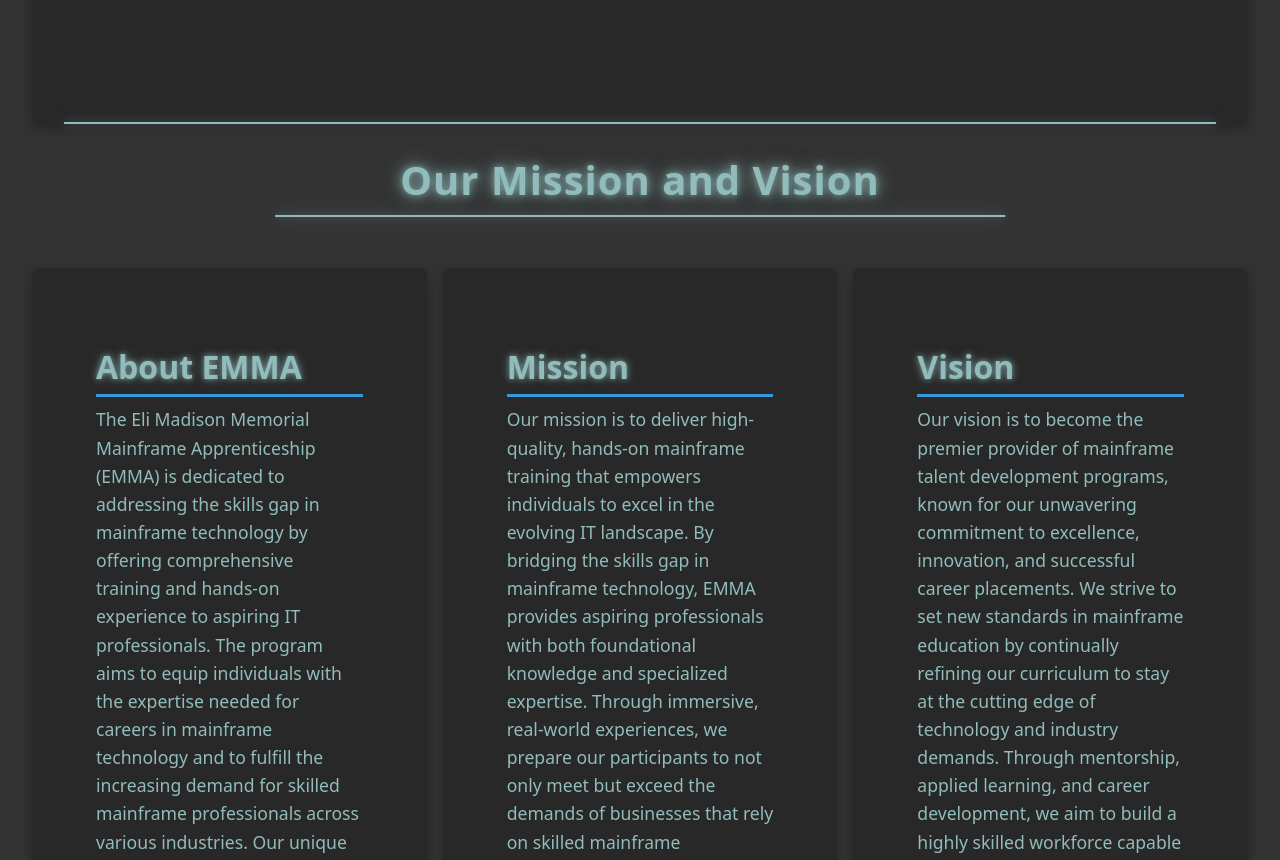
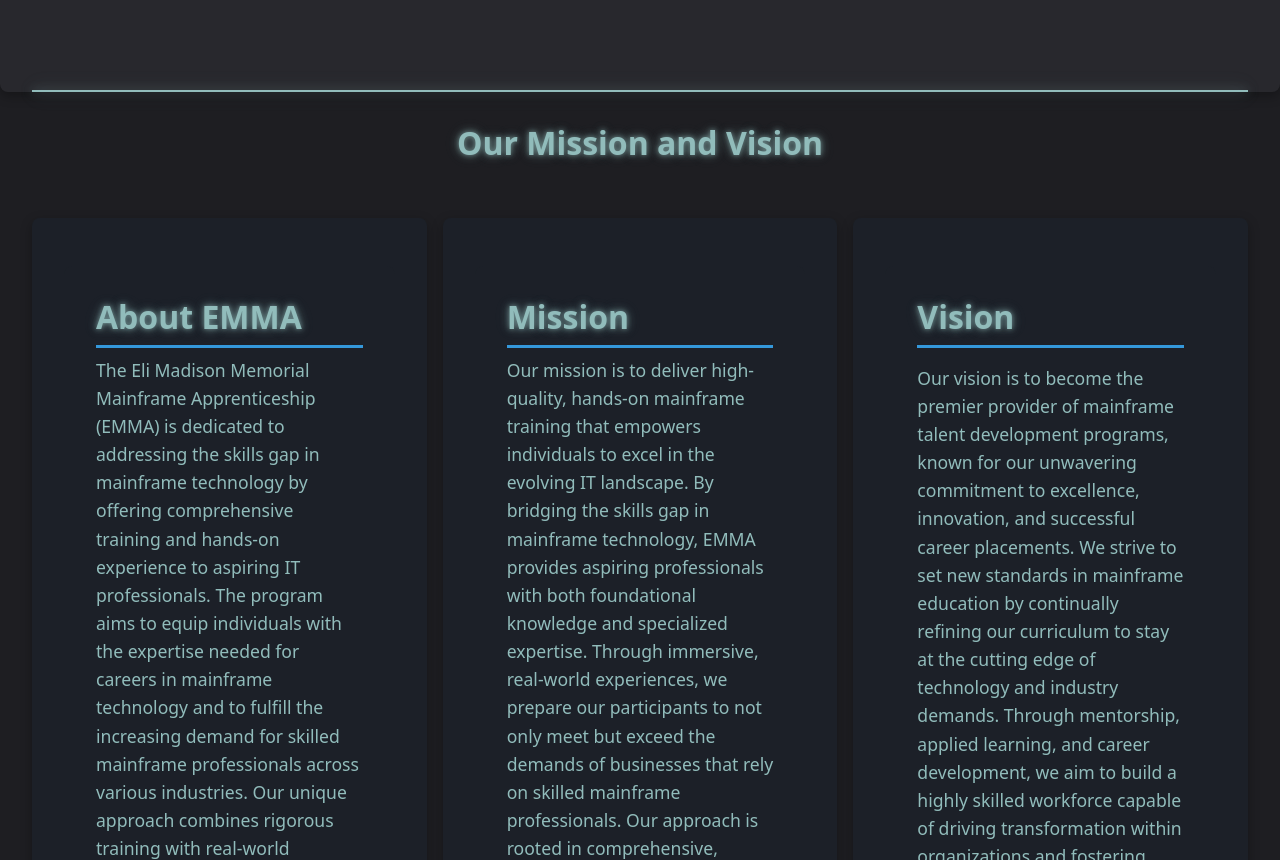
Before and after one commit to serjykalstryke/EMMASite, a React (Create React App) app in the folder emma/: page / in a window 1280 px wide. Shown: the part 1940-2800 px from the top of the page. Built offline with nearby package versions, Linux system fonts and the light colour scheme.

Commit message:
fixed styling hopefully

```diff
--- a/emma/src/App.css
+++ b/emma/src/App.css
@@ -1,82 +1,78 @@
-/* App.css */
-
 :root {
-  --electric-blue: rgb(145, 188, 187); /* Same electric blue variable */
-  --blue-glow: rgba(147, 192, 190, 0.4);
+  --electric-blue: rgb(145, 188, 187); /* Electric blue accent */
+  --subtle-gray: rgb(30, 30, 34); /* Darker base gray for backgrounds */
+  --soft-gray: rgb(40, 40, 45); /* Soft gray for section boxes */
+  --text-light-gray: #d1d5db; /* Light text for contrast */
+  --blue-glow: rgba(147, 192, 190, 0.4); /* Blue glow for text shadow */
 }
 
 /* Global body styling */
 body {
-  background-color: #1e1e1e;
-  color: #ffffff;
+  background-color: var(--subtle-gray);
+  color: var(--text-light-gray);
   margin: 0;
   font-family: 'Open Sans', sans-serif;
 }
 
-/* Main container for all sections under SplashImage */
+/* Section Background Styling */
 .info-grid-section {
-  background-color: #333333; /* Dark background for the entire page under SplashImage */
-  padding: 2rem 0; /* Vertical padding to add spacing around sections */
+  background-color: var(--subtle-gray);
+  padding: 2rem 0;
 }
 
-/* Container to align EventList, Info Grid, and Contact sections */
-.info-grid-container {
-  max-width: 2000px;
-  margin: 0 auto;
-  padding: 2rem; /* Consistent padding around content */
-  display: grid;
-  grid-gap: 2rem;
-}
-
-/* Info Grid Title Styling */
-.info-grid-title {
-  font-size: 2.5rem;
-  font-weight: bold;
-  color: var(--electric-blue);
-  text-shadow:
-      0 0 5px var(--blue-glow),
-      0 0 10px var(--blue-glow),
-      0 0 15px var(--blue-glow),
-      0 0 20px rgba(145,188,187, 0.6);
-  text-align: center;
-  margin-bottom: 1.5rem;
-  padding-bottom: 0.5rem;
-  position: relative;
-  letter-spacing: 1px;
-}
-
-/* Underline for the Info Grid Title */
-.info-grid-title::after {
-  content: '';
-  position: absolute;
-  bottom: -5px;
-  left: 50%;
-  transform: translateX(-50%);
-  width: 60%;
-  height: 2px;
-  background: var(--electric-blue);
-  box-shadow: 0 0 10px var(--blue-glow), 0 0 20px var(--blue-glow);
-}
-
-/* Info Grid layout for About, Mission, and Vision */
+/* Container Styling */
+/* Info Grid Container */
 .info-grid {
   display: grid;
   grid-template-columns: repeat(3, 1fr); /* 3 equal columns for large screens */
   gap: 1rem;
+  max-width: 2000px;
+  margin: 0 auto;
+  padding: 2rem;
 }
 
 /* Styling for each box within Info Grid */
 .section-box {
-  background-color: rgb(40, 40, 40);
+  background-color: rgb(28, 32, 40); /* Updated to the desired dark grey */
+  padding: 2rem;
+  border-radius: 8px;
+  box-shadow: 0 4px 12px rgba(0, 0, 0, 0.3);
+  color: #d1d5db;
+  margin: 1rem 0;
+}
+
+/* Title styling for individual sections */
+.info-grid-title, .section-title {
+  font-size: 2rem;
+  font-weight: 700;
+  color: rgb(145, 188, 187); /* Electric blue for titles */
+  text-shadow:
+    0 0 5px rgba(147, 192, 190, 0.6),
+    0 0 10px rgba(147, 192, 190, 0.4),
+    0 0 15px rgba(147, 192, 190, 0.2); /* Soft glow effect */
+  margin-top: 2rem;
+  text-align: center;
+}
+
+/* Info Grid layout */
+.info-grid {
+  display: grid;
+  grid-template-columns: repeat(3, 1fr);
+  gap: 1rem;
+}
+
+/* Styling for each box */
+.section-box {
+  background-color: rgb(28, 32, 40);
   border-radius: 8px;
   padding: 2rem;
   box-shadow: 0 4px 12px rgba(0, 0, 0, 0.3);
-  color: #d1d5db;
+  color: var(--text-light-gray);
 }
 
-/* Full-width styling for EventList and Contact components */
+/* Full-width styling for EventList and Contact */
 .centered-content-container {
-  background-color: rgb(40, 40, 40);
+  background-color: var(--soft-gray);
   border-radius: 8px;
   padding: 2rem;
   box-shadow: 0 4px 12px rgba(0, 0, 0, 0.3);
@@ -87,9 +83,8 @@ body {
 /* Responsive adjustments */
 @media (max-width: 768px) {
   .info-grid {
-    grid-template-columns: 1fr; /* Stack sections vertically on smaller screens */
+    grid-template-columns: 1fr;
   }
-
   .info-grid-title {
     font-size: 2rem;
   }
--- a/emma/src/components/About/About.css
+++ b/emma/src/components/About/About.css
@@ -1,9 +1,10 @@
 /* About.css */
 
 .about-section {
-  background-color: rgb(40,40,40);
+  background-color: rgb(28, 32, 40); /* Updated to the desired dark grey */
   padding: 2rem;
   border-radius: 8px;
+  color: #d1d5db;
   margin: 1rem 0;
 }
 
@@ -30,7 +31,7 @@
 .about-content p {
   font-size: 1.1rem;
   line-height: 1.6;
-  color: rgb(145,188,187);
+  color: rgb(145, 188, 187);
   margin-bottom: 1rem;
 }
 
--- a/emma/src/components/Contact/Contact.css
+++ b/emma/src/components/Contact/Contact.css
@@ -1,51 +1,31 @@
 /* src/components/Contact.css */
 
-/* Darker Background for the Contact Section */
+/* Full-width dark background for the Contact Section */
 .contact-section {
-  background-color: #333333; /* Dark background for the entire section to match EventList */
+  background-color: var(--subtle-gray);
   color: #ffffff;
   text-align: center;
   width: 100%;
-  padding: 2rem 0;
   position: relative;
-  display: flex;
-  justify-content: center;
 }
 
-/* Bottom border for the Contact Section */
-.contact-section::after {
-  content: '';
-  position: absolute;
-  bottom: 0;
-  left: 0;
-  right: 0;
-  margin: 0 auto;
-  width: calc(100% - 4rem);
-  height: 2px;
-  background: var(--electric-blue);
-  box-shadow:
-      0 0 10px rgba(147, 192, 190, 0.4),
-      0 0 20px rgba(147, 192, 190, 0.3);
-}
-
-/* Outer Container for the light box effect */
+/* Outer container for contact content to ensure a max-width */
 .contact-content {
   max-width: 2000px;
   width: 100%;
   padding: 2rem;
-  box-shadow: 0 4px 12px rgba(0, 0, 0, 0.3);
-  background-color: rgb(40, 40, 40); /* Same dark color as the Upcoming Events outer box */
+  background-color: var(---gray);
   border-radius: 8px;
   margin: 0 auto;
 }
 
-/* Inner Light Box for Content */
+/* Inner Light Box for Contact Card */
 .contact-card {
-  background-color: rgb(40, 40, 40); /* Matches the background of .section-box */
-  color: #d1d5db;
+  background-color: rgb(28, 32, 40) !important; /* Ensure inner card has correct dark shade */
+  color: #d1d5db !important;
   padding: 2rem;
   border-radius: 8px;
-  box-shadow: 0 4px 12px rgba(0, 0, 0, 0.3);
+  box-shadow: 0 4px 12px rgba(0, 0, 0, 0.6);
 }
 
 /* Title Styling with Electric Blue */
@@ -53,7 +33,7 @@
   font-family: 'Montserrat', sans-serif;
   font-size: 2.5rem;
   font-weight: 700;
-  color: var(--electric-blue);
+  color: var(--electric-blue) !important;
   text-shadow:
       0 0 5px var(--blue-glow),
       0 0 10px var(--blue-glow),
@@ -65,7 +45,7 @@
 .contact-card .card-text {
   font-family: 'Open Sans', sans-serif;
   font-size: 1.2rem;
-  color: var(--electric-blue);
+  color: var(--electric-blue) !important;
   text-shadow:
       0 0 5px var(--blue-glow),
       0 0 10px var(--blue-glow);
@@ -74,9 +54,9 @@
 
 /* Button Styling */
 .contact-buttons .btn-primary {
-  background-color: #3498db;
+  background-color: #3498db !important;
   border: none;
-  color: #ffffff;
+  color: #ffffff !important;
   font-size: 1.2rem;
   padding: 10px 30px;
   margin: 0 10px;
@@ -85,18 +65,18 @@
 }
 
 .contact-buttons .btn-primary:hover {
-  background-color: #1f78b4;
+  background-color: #1f78b4 !important;
 }
 
 /* Contact Info Styling with Electric Blue */
 .contact-info {
   font-size: 1.1rem;
-  color: var(--electric-blue);
+  color: var(--electric-blue) !important;
   margin-top: 30px;
 }
 
 .contact-info a {
-  color: var(--electric-blue);
+  color: var(--electric-blue) !important;
   text-decoration: none;
   text-shadow:
       0 0 5px rgba(147, 192, 190, 0.6),
@@ -110,17 +90,17 @@
 
 /* Social Media Icons */
 .social-media a {
-  color: #ffffff;
+  color: #ffffff !important;
   margin: 0 10px;
 }
 
 .social-media a:hover {
-  color: #e6e6e6;
+  color: #e6e6e6 !important;
 }
 
 /* Icon Styling with Electric Blue */
 .contact-icon {
-  color: var(--electric-blue);
+  color: var(--electric-blue) !important;
   text-shadow:
       0 0 5px rgba(147, 192, 190, 0.6),
       0 0 10px rgba(147, 192, 190, 0.4),
--- a/emma/src/components/EventList/EventList.css
+++ b/emma/src/components/EventList/EventList.css
@@ -2,7 +2,7 @@
 
 .event-list-section {
     padding: 2rem;
-    background-color: #333333;
+    background-color: rgb(20,25,30);
     color: #ffffff;
     text-align: center;
     width: 100%;
@@ -74,7 +74,7 @@
 
 /* Event Card */
 .event-card {
-    background-color: rgb(80, 80, 80);
+    background-color: rgb(28,32,40);
     padding: 1.5rem;
     border-radius: 8px;
     box-shadow: 0 4px 12px rgba(0, 0, 0, 0.3);
--- a/emma/src/components/Mission/Mission.css
+++ b/emma/src/components/Mission/Mission.css
@@ -1,9 +1,10 @@
 /* Mission.css */
 
 .mission-section {
-  background-color: rgb(40,40,40);
+  background-color: rgb(28, 32, 40); /* Updated to the desired dark grey */
   padding: 2rem;
   border-radius: 8px;
+  color: #d1d5db;
   margin: 1rem 0;
 }
 
@@ -30,7 +31,7 @@
 .mission-content p {
   font-size: 1.1rem;
   line-height: 1.6;
-  color: rgb(145,188,187);
+  color: rgb(145, 188, 187);
   margin-bottom: 1rem;
 }
 
--- a/emma/src/components/Vision/Vision.css
+++ b/emma/src/components/Vision/Vision.css
@@ -1,9 +1,10 @@
 /* Vision.css */
 
 .vision-section {
-  background-color: rgb(40,40,40);
+  background-color: rgb(28, 32, 40); /* Updated to the desired dark grey */
   padding: 2rem;
   border-radius: 8px;
+  color: #d1d5db;
   margin: 1rem 0;
 }
 
@@ -19,18 +20,20 @@
 .vision-title {
   font-size: 2rem;
   font-weight: 700;
+  color: rgb(145, 188, 187);
+  text-shadow:
+    0 0 5px rgba(147, 192, 190, 0.6),
+    0 0 10px rgba(147, 192, 190, 0.4),
+    0 0 15px rgba(147, 192, 190, 0.2);
+  margin-bottom: 1rem;
   padding-bottom: 0.5rem;
   border-bottom: 3px solid #3498db;
-  text-shadow:
-  0 0 5px rgba(147, 192, 190, 0.6),
-  0 0 10px rgba(147, 192, 190, 0.4),
-  0 0 15px rgba(147, 192, 190, 0.2); /* Soft glow effect */
 }
 
 .vision-content p {
   font-size: 1.1rem;
   line-height: 1.6;
-  color: rgb(145,188,187);
+  color: rgb(145, 188, 187);
   margin-bottom: 1rem;
 }
 
```
Also changed, not shown: 10 other files (tests, documents, lock files or other folders).
